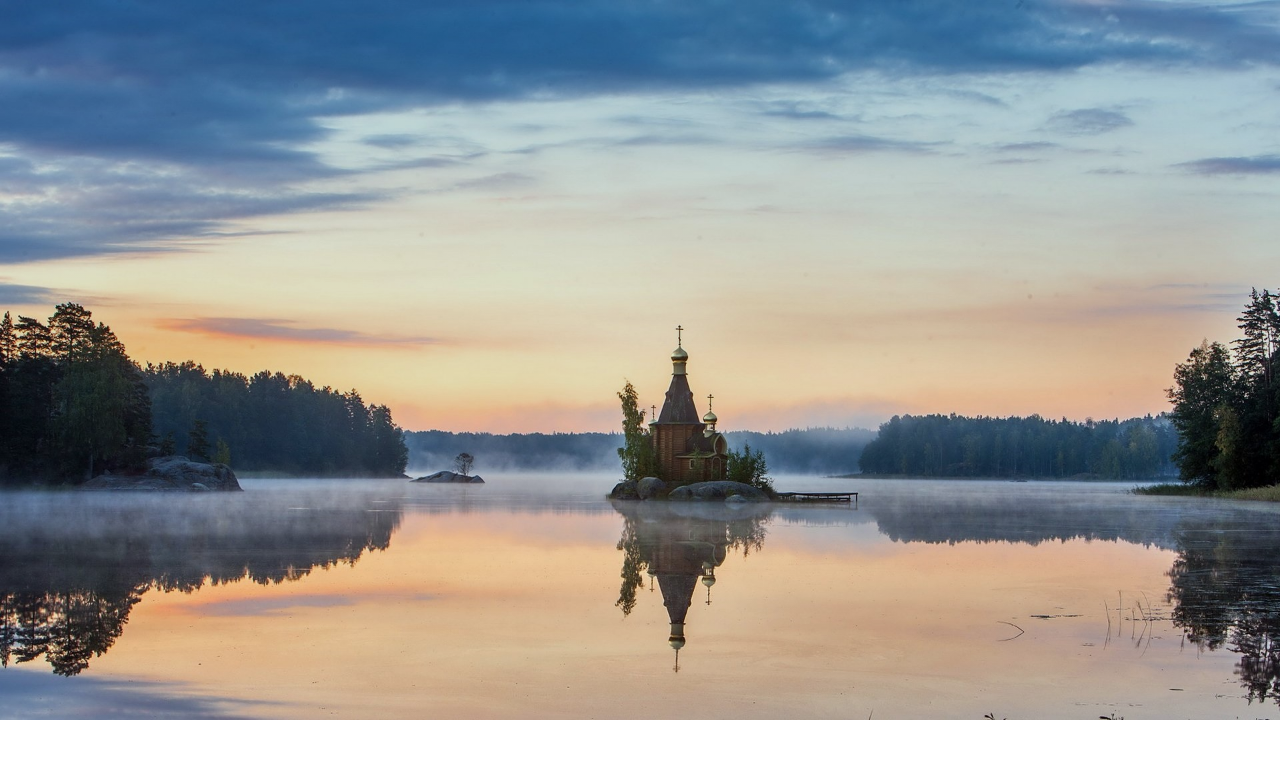
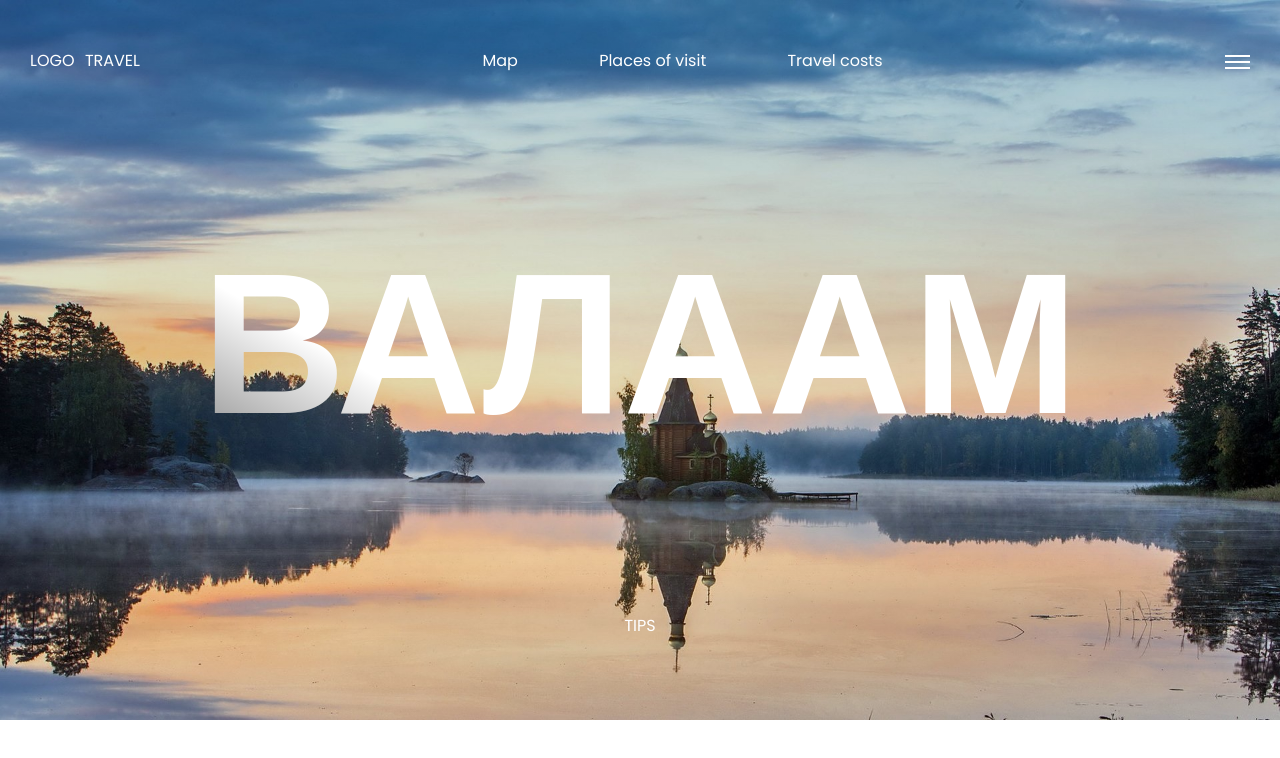
Before and after one commit to Aleksandr-Gusev/SliderTowns, a plain HTML site: page index.html in a window 1280 px wide. Drawn offline with Linux system fonts and the light colour scheme.

Commit message:
add content

```diff
--- a/index.html
+++ b/index.html
@@ -9,6 +9,7 @@
 </head>
 <body>
     <header class="header">
+
         <div class="header-slider">
             <div class="header-slider__item">
                 <img class="slide_img" src="./img/valaam.jpg" alt="valaam">
@@ -19,17 +20,35 @@
             <div class="header-slider__item"></div> -->
         </div>
 
-        <div class="header-slider__scroll" style="font-weight:600;"></div>
-        <div class="header-slider__control"></div>
+        <!-- <div class="header-slider__scroll" style="font-weight:600;"></div>
+        <div class="header-slider__control"></div> -->
 
-        <div class="header-content">
-            <nav class="header-content__nav"></nav>
-            <div class="header-content__title"></div>
-            <div class="header-content__tips"></div>
+        <div class="header__content">
+            <nav class="header__content__nav">
+                <div class="logo_wrap">
+                    <div class="logo">LOGO</div>
+                    <div class="logo">TRAVEL</div>
+                </div>
+
+                <div class="nav_menu">
+                    <div class="menu">Map</div>
+                    <div class="menu">Places of visit</div>
+                    <div class="menu">Travel costs</div>
+                </div>
+
+                <div class="burger">
+                    <div class="burger_line"></div>
+                    <div class="burger_line"></div>
+                    <div class="burger_line"></div>
+                </div>
+
+            </nav>
+            <div class="header__content__title">ВАЛААМ</div>
+            <div class="header__content__tips">TIPS</div>
         </div>
 
-        <div class="header__socials"></div>
-        <div class="header__seemore"></div>
+        <!-- <div class="header__socials"></div>
+        <div class="header__seemore"></div> -->
 
     </header>
 
--- a/scss/style.scss
+++ b/scss/style.scss
@@ -38,8 +38,57 @@ ul, li {
 
 .header{
 	/* background-color: #c4c4c4; */
+	position: relative;
 	width: 100%;
 	height: 100%;
+
+	&__content{
+		position: absolute;
+		top: 0;
+		left: 0;
+		width: 100%;
+		height: 100%;
+		display: flex;
+		flex-direction: column;
+		justify-content: space-between;
+		align-items: center;
+		color: white;
+		padding-top: 48px;
+		padding-bottom: 82px;
+
+		&__nav{
+			width: 100%;
+			display: flex;
+			justify-content:space-between;
+		}
+
+	}
+}
+
+.burger{
+	margin-right: 30px;
+	margin-top: auto;
+}
+
+.burger_line{
+	background-color:white;
+	height: 2px;
+	width: 25px;
+	margin-bottom: 4px;
+}
+
+.logo_wrap{
+	margin-left: 30px;
+	width: 110px;
+	display: flex;
+	justify-content: space-between;
+}
+
+.nav_menu{
+	width: 400px;
+	display: flex;
+	justify-content: space-between;
+	left: -50px;
 }
 
 .header-slider__item{
@@ -64,3 +113,12 @@ ul, li {
 	height: auto;
     vertical-align: middle;
 }
+
+.header__content__title{
+	font-size: 200px;
+	font-weight: 700;
+	background: linear-gradient(30.06deg, #000000 -20.87%, rgba(255,255,255,0) 26.89%), #ffffff;
+	color: transparent;
+	-webkit-background-clip: text;
+  	background-clip: text;
+}
```
Also changed, not shown: css/style.min.css, 1 other file.
